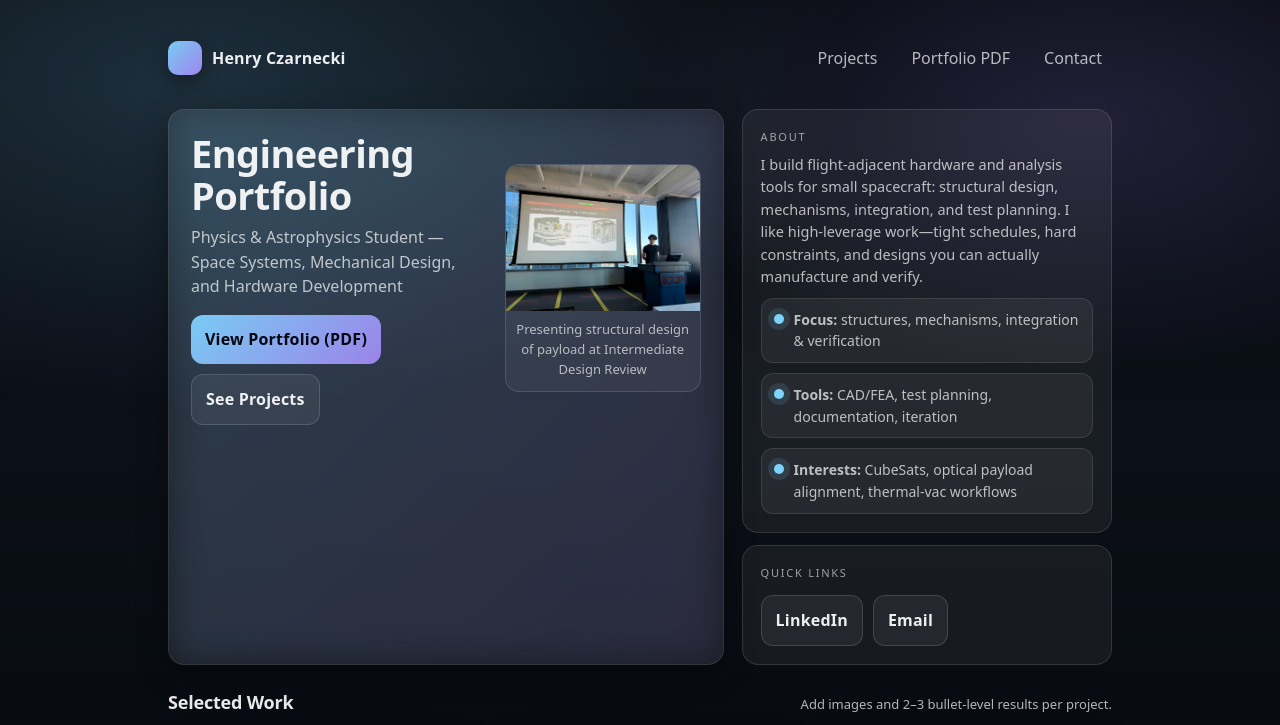
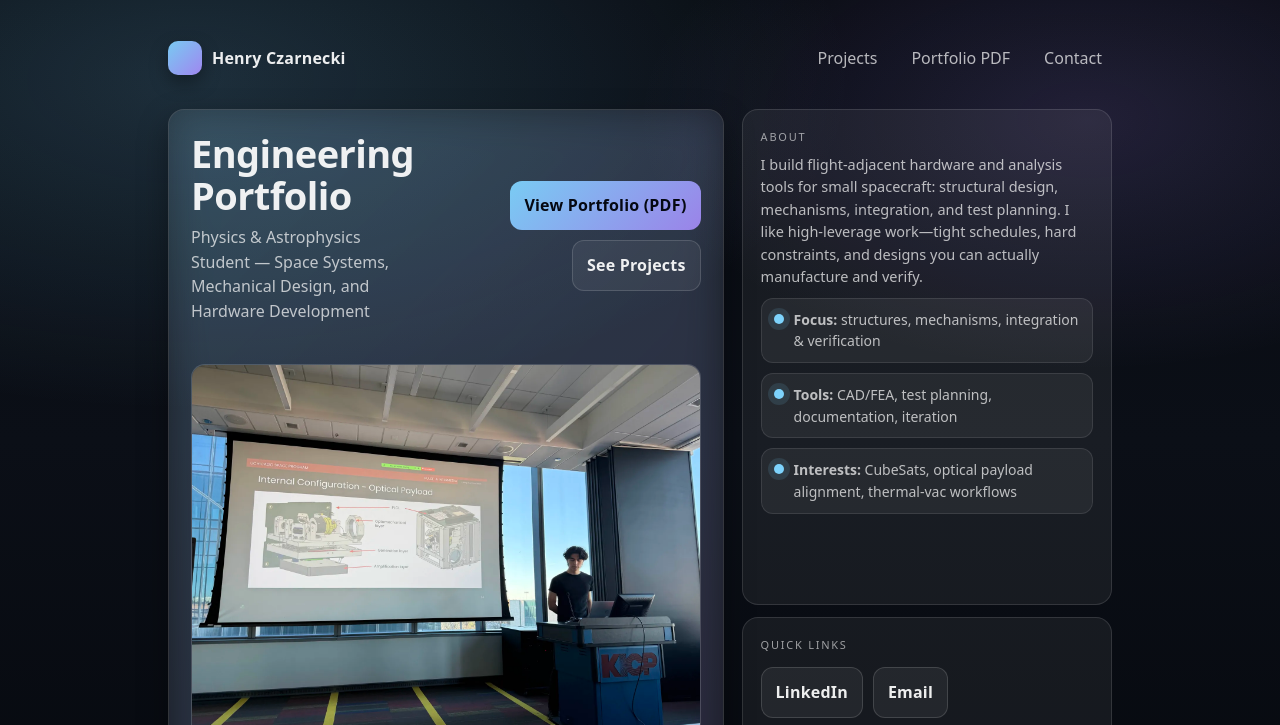
Before and after one commit to hczarne/hczarne.github.io, a plain HTML site: page index.html in a window 1280 px wide. Shown: the top 725 px of the page. Drawn offline with Linux system fonts and the light colour scheme.

Commit message:
Update index.html

```diff
--- a/index.html
+++ b/index.html
@@ -204,9 +204,26 @@
 
 .hero-content {
     display: grid;
-    grid-template-columns: 1.2fr 0.8fr;
-    gap: 20px;
+    grid-template-columns: 1fr auto;
+    grid-template-areas:
+        "text buttons"
+        "image image";
+    gap: 18px;
     align-items: center;
+}
+
+/* areas */
+.hero-text { grid-area: text; }
+.hero-buttons {
+    grid-area: buttons;
+    display: flex;
+    gap: 10px;
+    justify-content: flex-end;
+    flex-wrap: wrap;
+}
+.hero-image {
+    grid-area: image;
+    margin-top: 6px;
 }
 
 .hero-image {
@@ -419,16 +436,18 @@
       <section class="hero-card" aria-label="Introduction">
 <div class="hero-content">
 
-  <!-- LEFT SIDE: TEXT -->
-  <div>
+  <!-- TEXT -->
+  <div class="hero-text">
     <h1>Engineering Portfolio</h1>
 
     <p class="tagline">
-      Physics & Astrophysics Student — Space Systems, Mechanical Design,
-      and Hardware Development
+      Physics & Astrophysics Student — Space Systems,
+      Mechanical Design, and Hardware Development
     </p>
+  </div>
 
-    <div class="cta-row">
+  <!-- BUTTONS (RIGHT SIDE) -->
+  <div class="hero-buttons">
     <a class="btn primary"
        href="Henry%20C%20Engineering%20Portfolio.pdf"
        target="_blank"
@@ -436,13 +455,13 @@
        View Portfolio (PDF)
     </a>
 
-      <a class="btn" href="#projects">See Projects</a>
-    </div>
+    <a class="btn" href="#projects">
+      See Projects
+    </a>
   </div>
 
-  <!-- RIGHT SIDE: IMAGE -->
+  <!-- IMAGE (FULL WIDTH BELOW) -->
   <div class="hero-image">
-      <!-- Replace with your actual image -->
       <img src="assets/IMG_2879 (1).webp"
            alt="Presenting structural design of payload at Intermediate Design Review">
 
```
Lines whose indentation alone changed are shown as unchanged.
